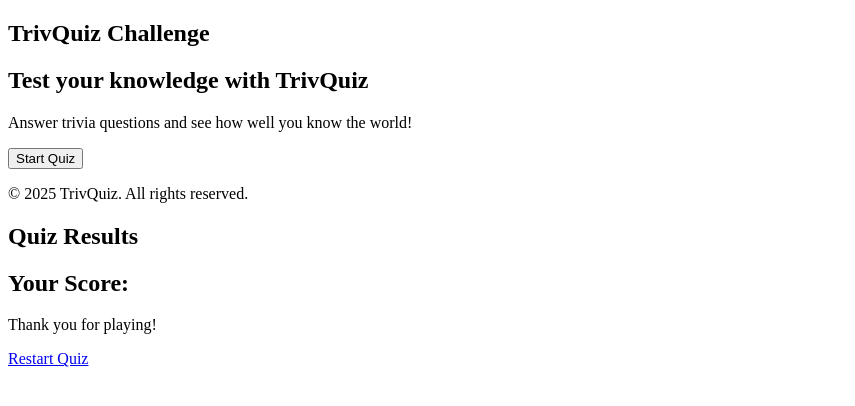
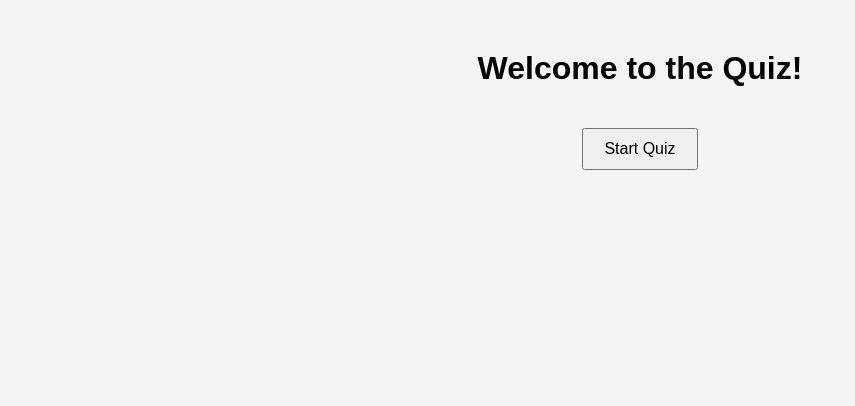
Before and after one commit to UmmeKulsumTumpa/Trivia-Quiz-App, a plain HTML site: page index.html in a window 1280 px wide. Shown: the whole page, without its empty margins (0-855 px from the left). Drawn offline with Linux system fonts and the light colour scheme.

Commit message:
skeleton changed to simple version

```diff
--- a/index.html
+++ b/index.html
@@ -4,38 +4,27 @@
     <meta charset="UTF-8">
     <meta name="viewport" content="width=device-width, initial-scale=1.0">
     <title>TrivQuiz</title>
+    <link rel="stylesheet" href="style.css">
 </head>
 <body>
-    <section id="start-screen">
-        <div class="header">
-            <h1 id="header-title">TrivQuiz Challenge</h1>
-        </div>
 
-        <div class="body">
-            <h2 id="body-title">Test your knowledge with TrivQuiz</h2>
-            <p id="body-description">Answer trivia questions and see how well you know the world!</p>
-            <button type="button" id="start-btn">Start Quiz</button>
-        </div>
+    <div id="start-screen" class="screen">
+        <h1>Welcome to the Quiz!</h1>
+        <button id="start-btn">Start Quiz</button>
+    </div>
 
-        <div class="footer">
-            <p id="footer-text">© 2025 TrivQuiz. All rights reserved.</p>
-        </div>
-    </section>
+    <div id="quiz-screen" class="screen hidden">
+        <div id="timer">Time: <span id="time">30</span>s</div>
+        <div id="question-container"></div>
+        <div id="answers-container"></div>
+    </div>
 
-    <section id="quiz-screen">
+    <div id="result-screen" class="screen hidden">
+        <h2>Quiz Finished!</h2>
+        <p id="score"></p>
+        <button id="restart-btn">Restart Quiz</button>
+    </div>
 
-    </section>
-
-    <section id="result-screen" class="hidden">
-        <div class="header">
-            <h1 id="result-header-title">Quiz Results</h1>
-        </div>
-
-        <div class="body">
-            <h2 id="result-body-title">Your Score: <span id="score"></span></h2>
-            <p id="result-body-description">Thank you for playing!</p>
-            <a href="#" class="restart-button">Restart Quiz</a>
-        </div>
-    </section>
+    <script type="module" src="./js/main.js"></script>
 </body>
 </html>
--- /dev/null
+++ b/style.css
@@ -0,0 +1,25 @@
+body {
+    font-family: Arial, sans-serif;
+    text-align: center;
+    background-color: #f4f4f4;
+}
+
+.screen {
+    margin-top: 50px;
+}
+
+.hidden {
+    display: none;
+}
+
+button {
+    padding: 10px 20px;
+    margin-top: 20px;
+    font-size: 16px;
+    cursor: pointer;
+}
+
+#answers-container button {
+    display: block;
+    margin: 10px auto;
+}
```
